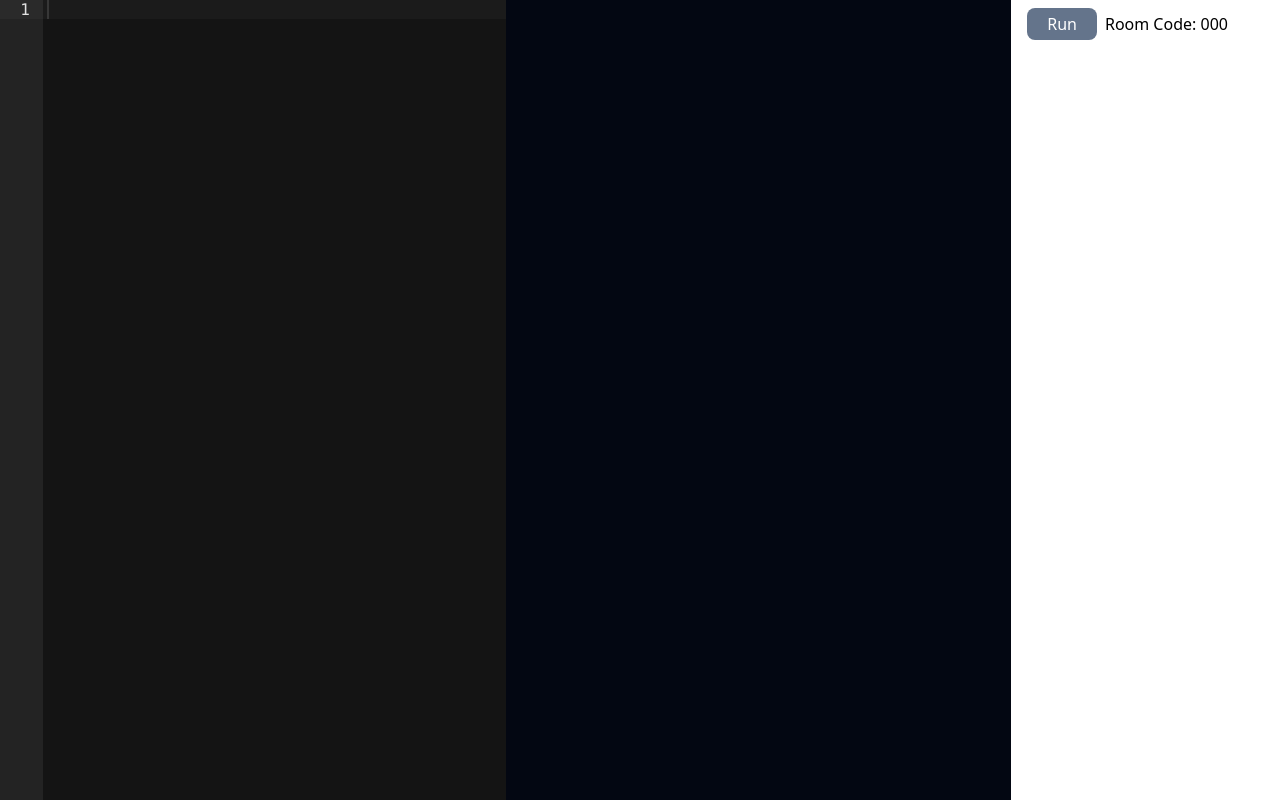
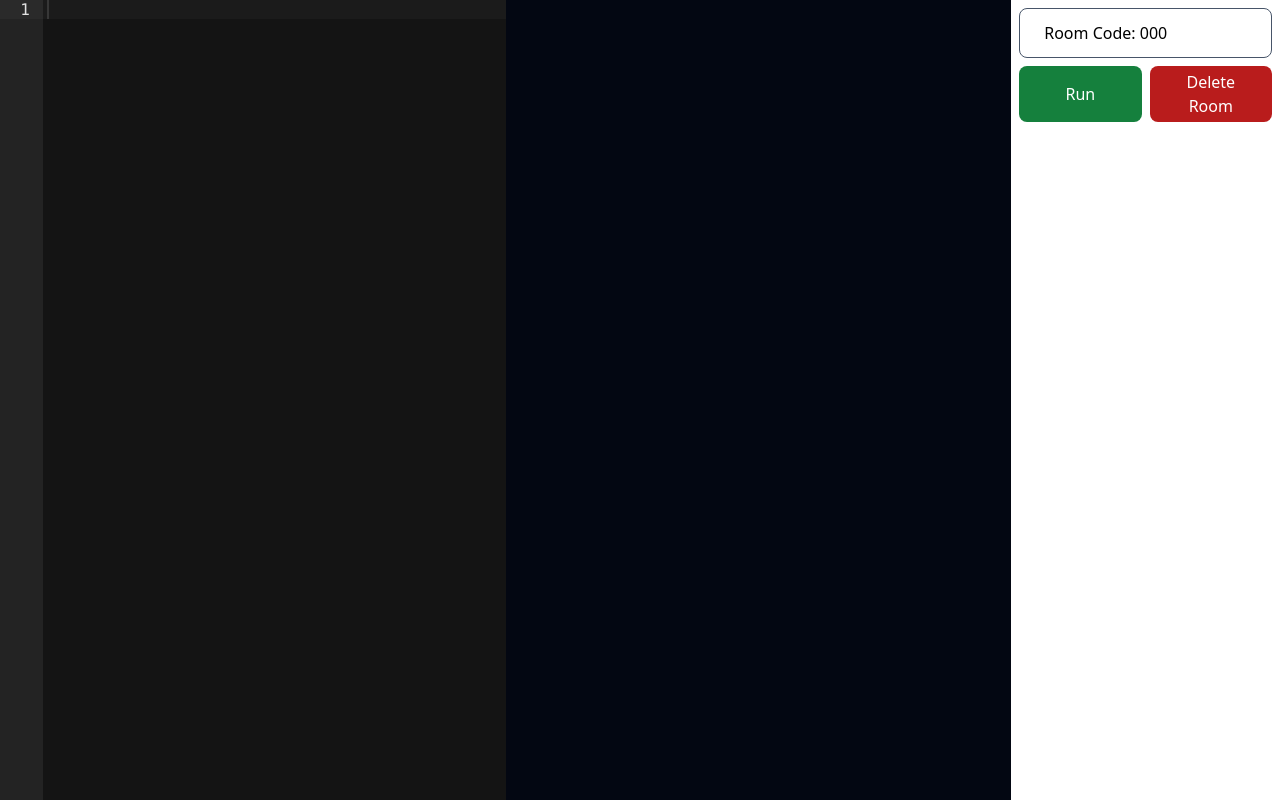
Before and after one commit to galib-i/code-rooms, a Flask app: template app/templates/open-room.html in a window 1280 px wide. Run offline with Flask 3, Linux system fonts and the light colour scheme; the template is opened without the code that fills it: most values are stand-ins (such as "Sample title", 1, 10 or a date in 2020); some libraries are stand-ins or nearby versions.

Commit message:
Add delete button, edit open-room style

```diff
--- a/app/static/css/main.css
+++ b/app/static/css/main.css
@@ -621,8 +621,8 @@ video {
   margin-bottom: 1.5rem;
 }
 
-.ml-4 {
-  margin-left: 1rem;
+.ml-2 {
+  margin-left: 0.5rem;
 }
 
 .mr-2 {
@@ -734,9 +734,19 @@ video {
   background-color: rgb(3 7 18 / var(--tw-bg-opacity));
 }
 
+.bg-green-700 {
+  --tw-bg-opacity: 1;
+  background-color: rgb(21 128 61 / var(--tw-bg-opacity));
+}
+
 .bg-orange-100 {
   --tw-bg-opacity: 1;
   background-color: rgb(255 237 213 / var(--tw-bg-opacity));
+}
+
+.bg-red-700 {
+  --tw-bg-opacity: 1;
+  background-color: rgb(185 28 28 / var(--tw-bg-opacity));
 }
 
 .bg-slate-500 {
@@ -781,10 +791,6 @@ video {
 .py-36 {
   padding-top: 9rem;
   padding-bottom: 9rem;
-}
-
-.pt-1 {
-  padding-top: 0.25rem;
 }
 
 .pt-2 {
@@ -865,6 +871,16 @@ video {
   transition-duration: 150ms;
 }
 
+.hover\:bg-green-900:hover {
+  --tw-bg-opacity: 1;
+  background-color: rgb(20 83 45 / var(--tw-bg-opacity));
+}
+
+.hover\:bg-red-900:hover {
+  --tw-bg-opacity: 1;
+  background-color: rgb(127 29 29 / var(--tw-bg-opacity));
+}
+
 .hover\:bg-slate-700:hover {
   --tw-bg-opacity: 1;
   background-color: rgb(51 65 85 / var(--tw-bg-opacity));
--- a/app/templates/open-room.html
+++ b/app/templates/open-room.html
@@ -8,9 +8,12 @@
         <div id="editor" contenteditable="true" class="h-full w-1/2"></div>
         <div id="output" class="h-full w-1/2 bg-gray-950 text-white whitespace-pre-wrap break-words font-mono"></div>
     </div>
-    <div class="w-1/5 flex items-start ml-4 pt-2">
-        <button id="run" class="bg-slate-500 hover:bg-slate-700 text-white text-base rounded-lg py-1 px-5 transition-colors text-[19px] mr-2">Run</button>
-        <p class="pt-1">Room Code: {{room_code}}</p>
+    <div class="w-1/5 flex flex-col items-start ml-2 mr-2 pt-2">
+        <input type="text" name="room_code" value="Room Code: {{room_code}}" class="w-full px-6 py-3 mb-2 border border-slate-600 rounded-lg font-medium" readonly/>
+        <div class="flex w-full">
+            <button id="run" class="bg-green-700 hover:bg-green-900 text-white text-base rounded-lg py-1 px-5 transition-colors text-[19px] mr-2 w-full">Run</button>
+            <button id="delete" class="bg-red-700 hover:bg-red-900 text-white text-base rounded-lg py-1 px-5 transition-colors text-[19px] w-full">Delete Room</button>
+        </div>
     </div>
 </div>
 <script>
```
Also changed, not shown: app/rooms.py (+12 -10 lines).
